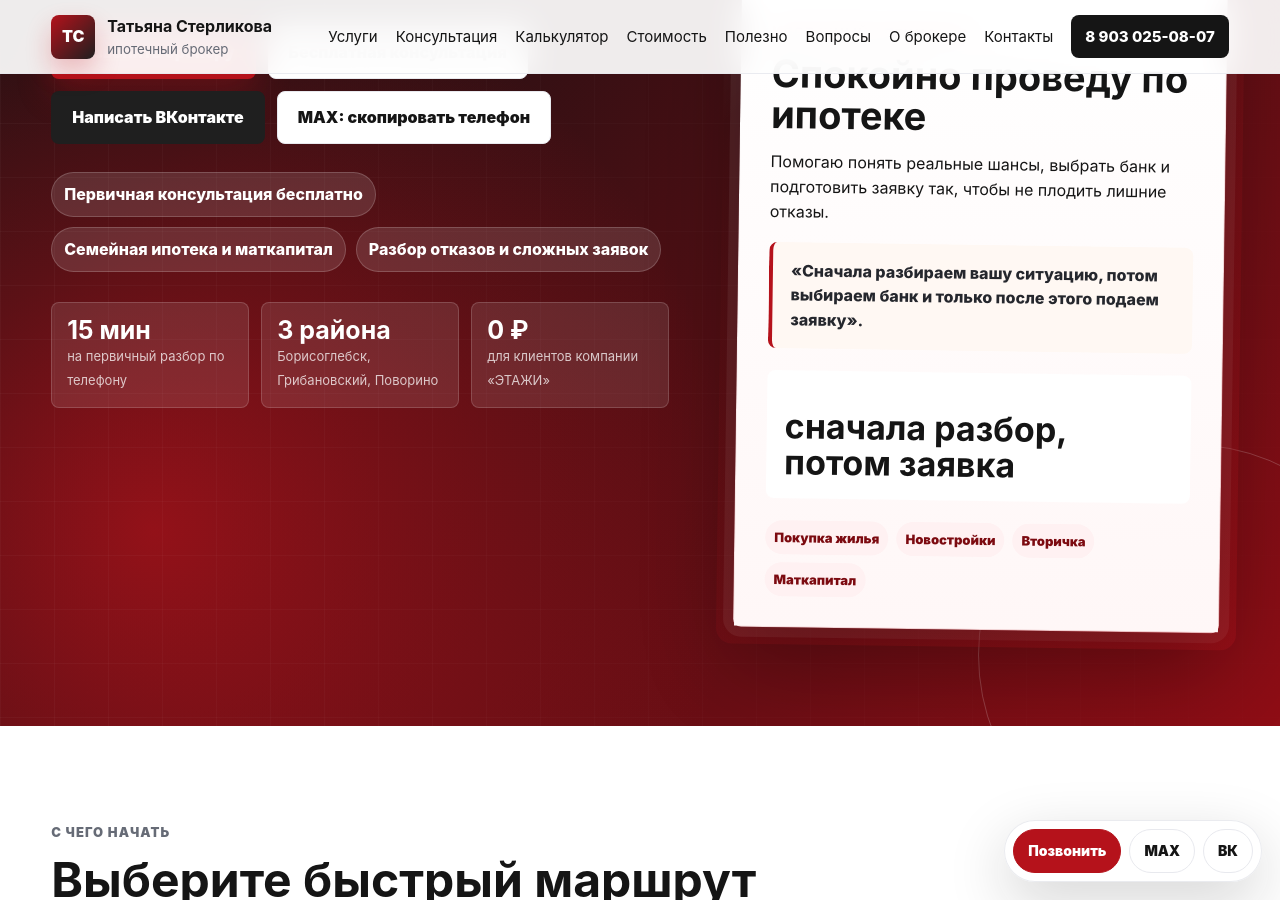
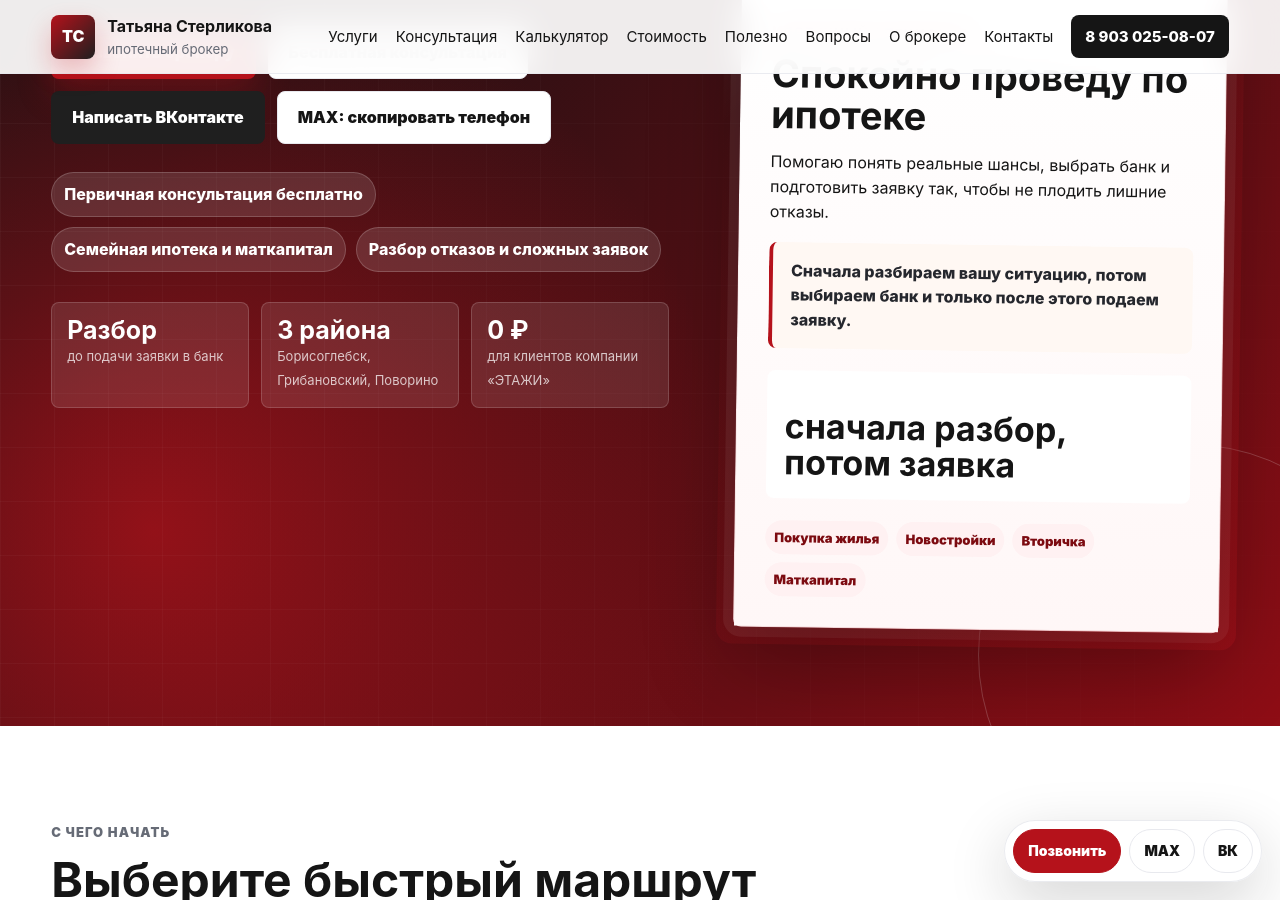
Before and after one commit to deputat36/broker, a Jekyll site: the page built from index.md, in a window 1280 px wide and 900 px high, scrolled down 977 px. Built offline with Jekyll 4.4.1, drawn with Linux system fonts in a browser that asks for light colours; our own code applies the rules of GitHub Pages for plain Markdown files.

Commit message:
Уточнена главная страница и Schema.org

```diff
--- a/index.md
+++ b/index.md
@@ -3,7 +3,7 @@
 title: Ипотечный брокер в Борисоглебске | Татьяна Стерликова
 description: Ипотечный брокер Татьяна Стерликова: подбор ипотеки, ипотечный калькулятор, семейная ипотека, материнский капитал, сложные заявки. Борисоглебск, Грибановский, Поворино.
 hero_photo: /assets/img/tatyana-hero.svg
-schema: '{"@context":"https://schema.org","@type":"FinancialService","name":"Ипотечный брокер Татьяна Стерликова","description":"Подбор ипотечных программ, подготовка заявки, сопровождение до решения банка.","areaServed":["Борисоглебск","Борисоглебский городской округ","Грибановский район","Поворинский район"],"telephone":"+79030250807","url":"https://deputat36.github.io/broker/","sameAs":["https://vk.com/tatyanasterlikova"],"priceRange":"Бесплатная первичная консультация, сопровождение от 15000 ₽"}'
+schema: '{"@context":"https://schema.org","@type":"FinancialService","name":"Ипотечный брокер Татьяна Стерликова","description":"Подбор ипотечных программ, подготовка заявки, сопровождение до решения банка.","areaServed":["Борисоглебск","Борисоглебский городской округ","Грибановский район","Поворинский район"],"telephone":"+79030250807","url":"https://sterlikova-ipoteka.ru/","sameAs":["https://vk.com/tatyanasterlikova"],"priceRange":"Бесплатная первичная консультация, сопровождение от 15000 ₽"}'
 ---
 
 <section class="hero section">
@@ -13,9 +13,9 @@
     <p class="lead">Без хаотичных заявок, непонятных условий и лишних отказов. Разберу доход, взнос, объект, программу и помогу выбрать спокойный маршрут до решения банка.</p>
     <div class="hero-actions"><a class="btn btn-primary" href="tel:+79030250807">Позвонить брокеру</a><a class="btn btn-light" href="{{ '/konsultaciya/' | relative_url }}">Бесплатная консультация</a><a class="btn btn-secondary" href="https://vk.com/tatyanasterlikova" rel="noopener">Написать ВКонтакте</a><button class="btn btn-light" type="button" data-copy-phone>MAX: скопировать телефон</button></div>
     <ul class="trust-list"><li>Первичная консультация бесплатно</li><li>Семейная ипотека и маткапитал</li><li>Разбор отказов и сложных заявок</li></ul>
-    <div class="hero-stats"><div class="hero-stat"><strong>15 мин</strong><span>на первичный разбор по телефону</span></div><div class="hero-stat"><strong>3 района</strong><span>Борисоглебск, Грибановский, Поворино</span></div><div class="hero-stat"><strong>0 ₽</strong><span>для клиентов компании «ЭТАЖИ»</span></div></div>
+    <div class="hero-stats"><div class="hero-stat"><strong>Разбор</strong><span>до подачи заявки в банк</span></div><div class="hero-stat"><strong>3 района</strong><span>Борисоглебск, Грибановский, Поворино</span></div><div class="hero-stat"><strong>0 ₽</strong><span>для клиентов компании «ЭТАЖИ»</span></div></div>
   </div>
-  <aside class="hero-card hero-card-photo"><figure class="portrait-frame"><img src="{{ page.hero_photo | relative_url }}" alt="Татьяна Стерликова, ипотечный брокер в Борисоглебске" width="640" height="800" loading="eager" fetchpriority="high"><figcaption><strong>Татьяна Стерликова</strong><span>ипотечный брокер</span></figcaption></figure><div class="hero-card-body"><p class="eyebrow">Ипотечный специалист</p><h2>Спокойно проведу по ипотеке</h2><p>Помогаю понять реальные шансы, выбрать банк и подготовить заявку так, чтобы не плодить лишние отказы.</p><blockquote class="mini-quote">«Сначала разбираем вашу ситуацию, потом выбираем банк и только после этого подаем заявку».</blockquote><div class="rate-board"><span>Главный принцип</span><strong>сначала разбор, потом заявка</strong></div><div class="quick-facts"><span>Покупка жилья</span><span>Новостройки</span><span>Вторичка</span><span>Маткапитал</span></div></div></aside>
+  <aside class="hero-card hero-card-photo"><figure class="portrait-frame"><img src="{{ page.hero_photo | relative_url }}" alt="Татьяна Стерликова, ипотечный брокер в Борисоглебске" width="640" height="800" loading="eager" fetchpriority="high"><figcaption><strong>Татьяна Стерликова</strong><span>ипотечный брокер</span></figcaption></figure><div class="hero-card-body"><p class="eyebrow">Ипотечный специалист</p><h2>Спокойно проведу по ипотеке</h2><p>Помогаю понять реальные шансы, выбрать банк и подготовить заявку так, чтобы не плодить лишние отказы.</p><p class="mini-quote">Сначала разбираем вашу ситуацию, потом выбираем банк и только после этого подаем заявку.</p><div class="rate-board"><span>Главный принцип</span><strong>сначала разбор, потом заявка</strong></div><div class="quick-facts"><span>Покупка жилья</span><span>Новостройки</span><span>Вторичка</span><span>Маткапитал</span></div></div></aside>
 </section>
 
 <section class="section"><div class="section-head"><p class="eyebrow">С чего начать</p><h2>Выберите быстрый маршрут</h2><p>Если вы впервые на сайте, начните с бесплатной консультации или примерного расчета платежа. Если уже понятно, какая услуга нужна, можно сразу перейти к услугам или стоимости.</p></div><div class="grid cards-4"><article class="card"><h3><a href="{{ '/konsultaciya/' | relative_url }}">Бесплатная консультация</a></h3><p>Первичный разбор платежа, взноса, дохода, объекта, рисков отказа и следующего шага.</p></article><article class="card"><h3><a href="{{ '/kalkulyator-ipoteki/' | relative_url }}">Ипотечный калькулятор</a></h3><p>Посчитать примерный платеж, сумму кредита, взнос и срок перед разговором с брокером.</p></article><article class="card"><h3><a href="{{ '/uslugi/' | relative_url }}">Все услуги брокера</a></h3><p>Подбор ипотеки, семейная ипотека, материнский капитал, отказы, ИП, самозанятые и покупка дома.</p></article><article class="card"><h3><a href="{{ '/stoimost/' | relative_url }}">Стоимость сопровождения</a></h3><p>Отдельная страница с форматами работы: бесплатно, от 15 000 ₽ и условиями для клиентов «ЭТАЖИ».</p></article></div></section>
```
